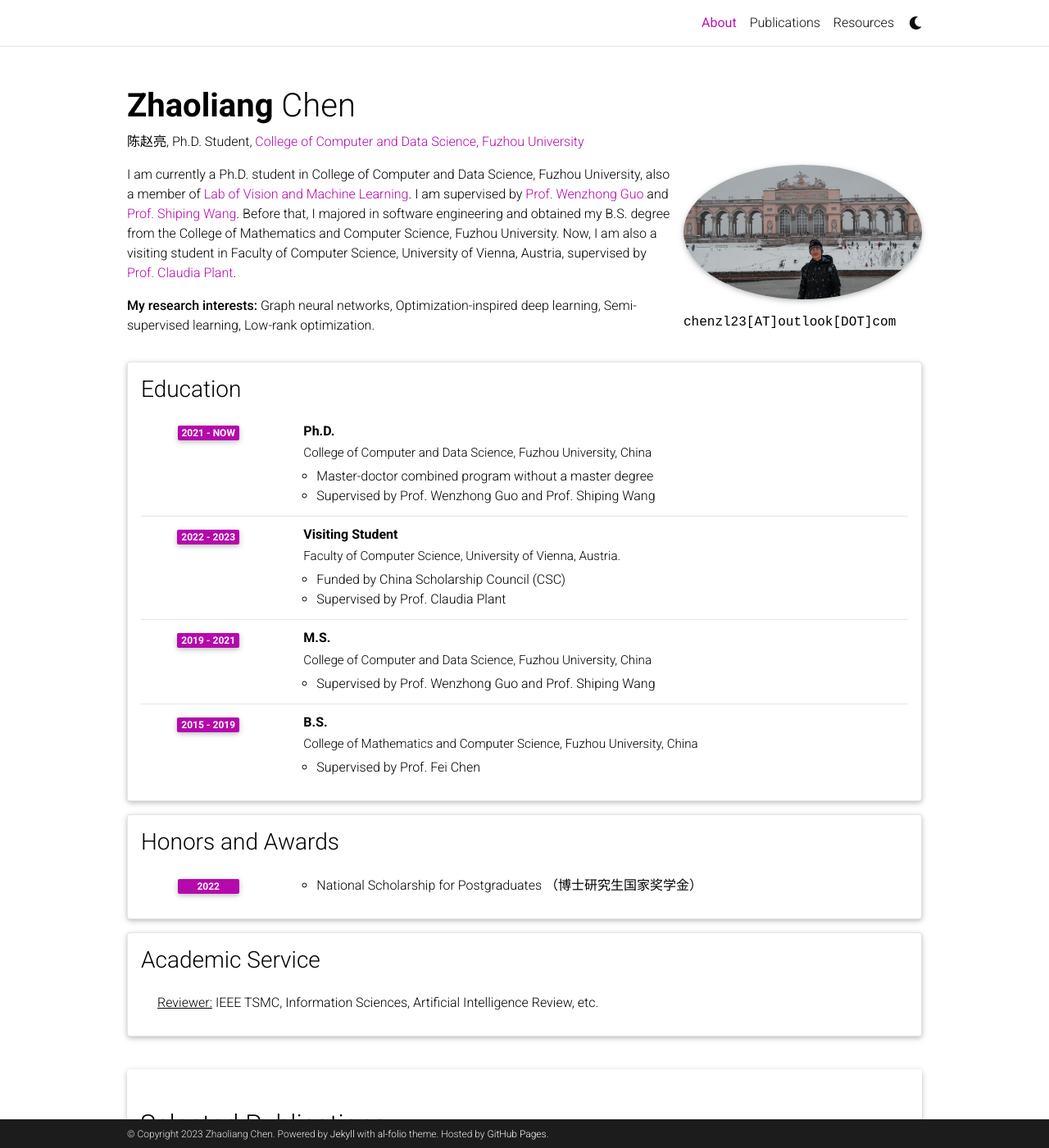
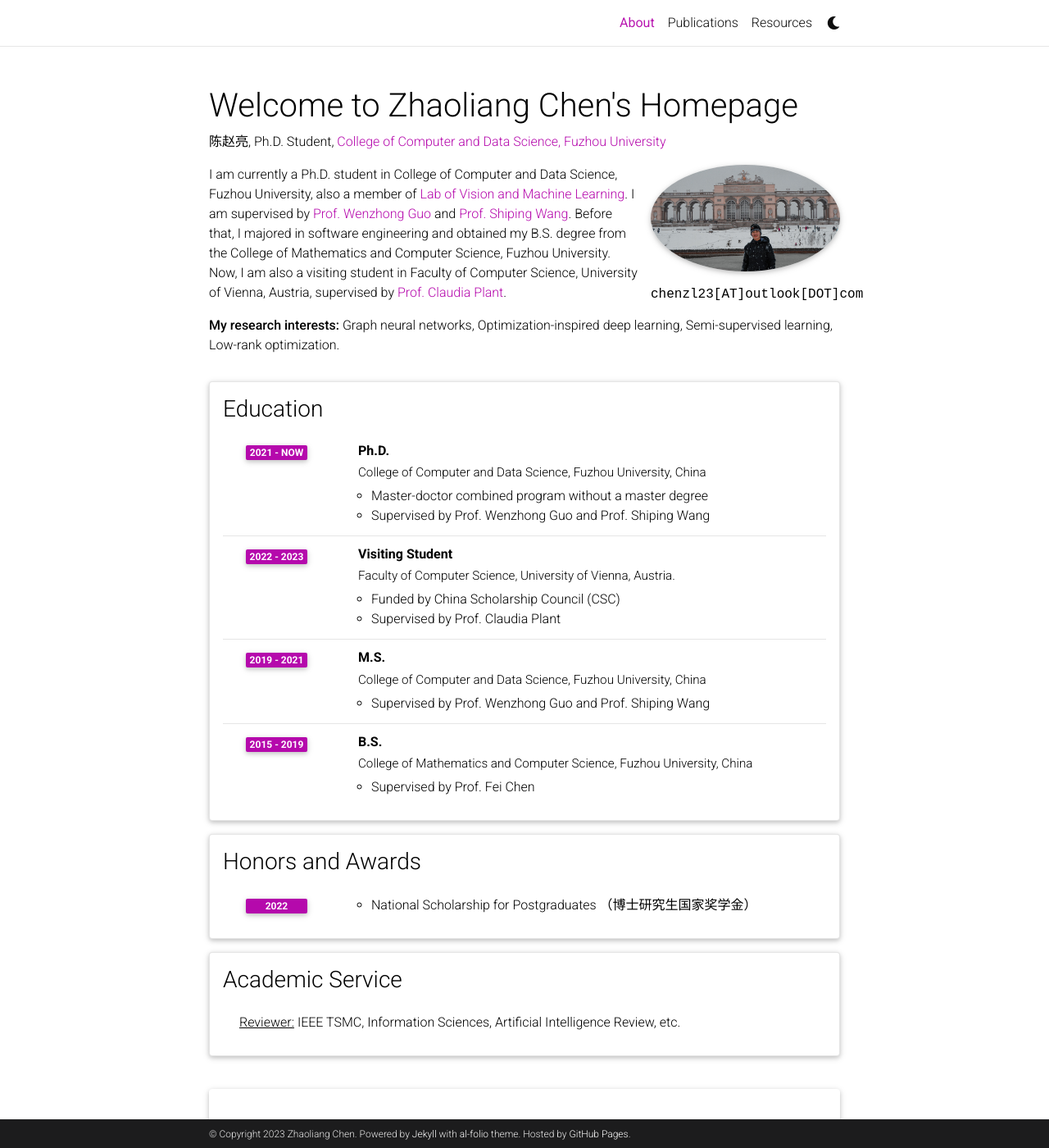
Before and after one commit to huangsuj/huangsuj.github.io, a Jekyll site: the page built from _pages/about.md, in a window 1280 px wide and 1400 px high. Shown: the whole window at 82% size. Built offline with Jekyll 4.4.1, drawn with Linux system fonts in a browser that asks for light colours; full-size pictures stand in for the smaller copies a plugin makes; comment, search, counter and statistics services are not loaded; a style sheet for code colours, icons or effects is not loaded; grey boxes are pictures that could not be loaded.

Commit message:
Update _config.yml

```diff
--- a/_config.yml
+++ b/_config.yml
@@ -2,7 +2,7 @@
 # Site settings
 # -----------------------------------------------------------------------------
 
-title: blank # the website title (if blank, full name will be used instead)
+title: Welcome to Zhaoliang Chen's Homepage # the website title (if blank, full name will be used instead)
 first_name: Zhaoliang
 middle_name:
 last_name: Chen
@@ -50,7 +50,7 @@ navbar_fixed: true
 footer_fixed: true
 
 # Dimensions
-max_width: 1000px
+max_width: 800px
 
 # TODO: add layout settings (single page vs. multi-page)
 
```
